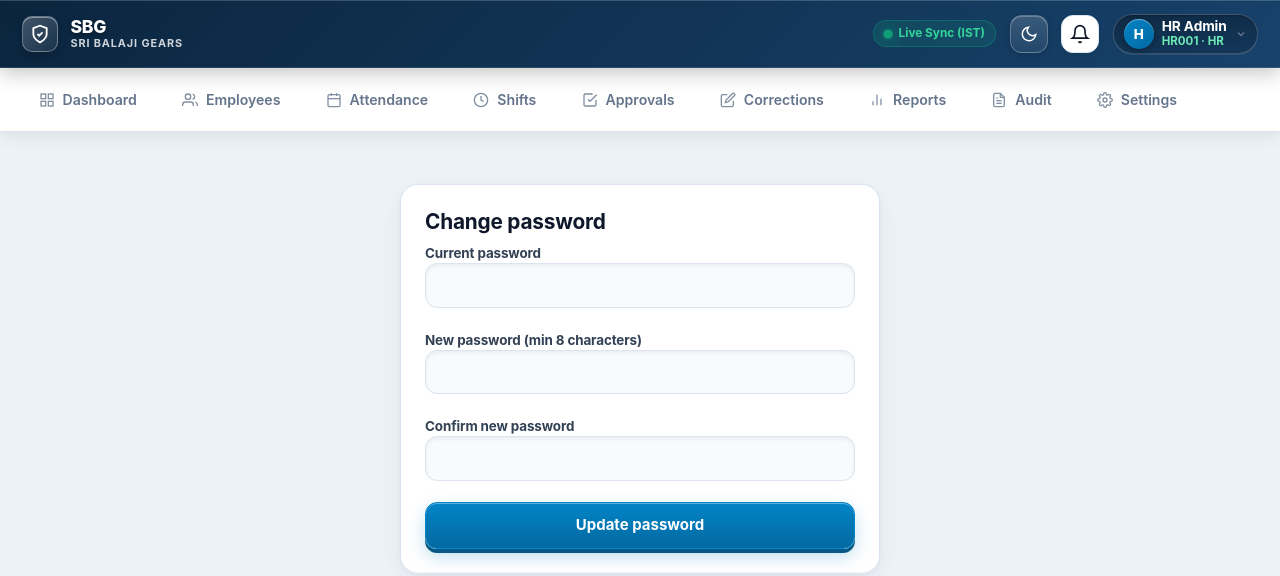
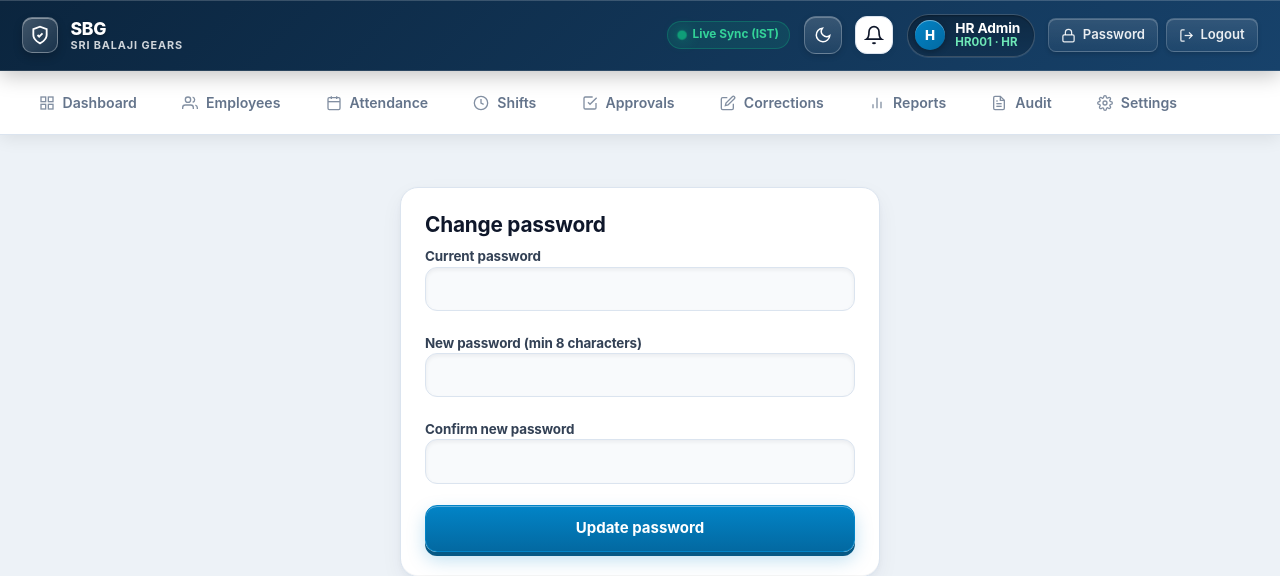
Before and after one commit to M-Damodharan/smart-attendance, a Flask app: page /change-password in a window 1280 px wide. Shown: the top 576 px of the page. Run offline with Flask 3, Linux system fonts and the light colour scheme; the visitor is signed in with stand-in values (Sample User, id 1); data comes from the database, SQL or seed files in the repository; data that the repository does not hold is empty.

Commit message:
Remove profile dropdown popup and Switch Account option for HR and users; restore clean direct logout and password links in topbar

```diff
--- a/app/templates/base.html
+++ b/app/templates/base.html
@@ -83,8 +83,8 @@
       </div>
     </div>
 
-    <!-- Profile Avatar Trigger -->
-    <div class="user-chip profile-trigger" id="profile-menu-trigger" onclick="toggleProfileMenu(event)" title="Profile & Account Settings" tabindex="0" role="button" aria-haspopup="true">
+    <!-- User Chip & Direct Action Links -->
+    <div class="user-chip">
       <span class="user-avatar" title="{{ g.user['name'] }}">{{ g.user['name'][:1]|upper }}</span>
       <div class="user-info">
         <span class="user-name">{{ g.user['name'] }}</span>
@@ -92,44 +92,23 @@
           {{ g.user['emp_code'] }} · {{ 'HR' if g.user['role']=='hr' else (g.user['category_name'] or 'Staff') }}
         </span>
       </div>
-      <svg class="profile-caret" width="12" height="12" viewBox="0 0 24 24" fill="none" stroke="currentColor" stroke-width="2.5"><polyline points="6 9 12 15 18 9"/></svg>
     </div>
 
-    <!-- Profile Dropdown Menu -->
-    <div class="profile-dropdown-menu" id="profile-dropdown-menu" style="display:none">
-      <div class="profile-menu-header">
-        <div class="profile-avatar-lg">{{ g.user['name'][:1]|upper }}</div>
-        <div class="profile-header-info">
-          <strong class="profile-header-name">{{ g.user['name'] }}</strong>
-          <span class="profile-header-code">ID: <code>{{ g.user['emp_code'] }}</code></span>
-          <span class="profile-header-role badge {% if g.user['role']=='hr' %}b-approved{% else %}b-pending{% endif %}">
-            {{ 'HR Administrator' if g.user['role']=='hr' else (g.user['category_name'] or 'Standard Employee') }}
-          </span>
-          <span class="profile-header-email muted small">{{ g.user['email'] or 'No email registered' }}</span>
-        </div>
-      </div>
+    {% if session.get('original_hr_id') and g.user['role'] != 'hr' %}
+    <button type="button" class="btn sm primary" onclick="switchToAccount({{ session['original_hr_id'] }})" style="font-size:0.78rem;padding:4px 10px;">
+      ↩️ Return to HR
+    </button>
+    {% endif %}
 
-      {% if session.get('original_hr_id') and g.user['role'] != 'hr' %}
-      <div class="profile-menu-notice">
-        <span class="small" style="font-weight:700;display:block;margin-bottom:6px">👑 Working in Employee View</span>
-        <button type="button" class="btn sm primary block" onclick="switchToAccount({{ session['original_hr_id'] }})">
-          ↩️ Return to HR Dashboard
-        </button>
-      </div>
-      {% endif %}
-
-      <div class="profile-menu-actions">
-        <button type="button" class="profile-menu-item" onclick="openSwitchAccountModal()">
-          <svg width="16" height="16" viewBox="0 0 24 24" fill="none" stroke="currentColor" stroke-width="2"><path d="M16 3h5v5"/><path d="M4 20L21 3"/><path d="M21 16v5h-5"/><path d="M15 15l6 6"/><path d="M4 4l5 5"/></svg>
-          <span>Switch Account</span>
-          <span class="badge sm" style="margin-left:auto;font-size:0.68rem;padding:1px 6px">Multi-User</span>
-        </button>
-        <div class="profile-menu-divider"></div>
-        <a href="{{ url_for('auth.logout') }}" class="profile-menu-item danger">
-          <svg width="16" height="16" viewBox="0 0 24 24" fill="none" stroke="currentColor" stroke-width="2"><path d="M9 21H5a2 2 0 0 1-2-2V5a2 2 0 0 1 2-2h4"/><polyline points="16 17 21 12 16 7"/><line x1="21" y1="12" x2="9" y2="12"/></svg>
-          <span>Logout Session</span>
-        </a>
-      </div>
+    <div class="user-links">
+      <a href="{{ url_for('auth.change_password') }}" class="nav-action-link" title="Change password">
+        <svg width="15" height="15" viewBox="0 0 24 24" fill="none" stroke="currentColor" stroke-width="2"><rect x="3" y="11" width="18" height="11" rx="2" ry="2"/><path d="M7 11V7a5 5 0 0 1 10 0v4"/></svg>
+        <span>Password</span>
+      </a>
+      <a href="{{ url_for('auth.logout') }}" class="nav-action-link logout" title="Sign out">
+        <svg width="15" height="15" viewBox="0 0 24 24" fill="none" stroke="currentColor" stroke-width="2"><path d="M9 21H5a2 2 0 0 1-2-2V5a2 2 0 0 1 2-2h4"/><polyline points="16 17 21 12 16 7"/><line x1="21" y1="12" x2="9" y2="12"/></svg>
+        <span>Logout</span>
+      </a>
     </div>
   </div>
 </header>
@@ -302,27 +281,6 @@
   </div>
 </div>
 
-<!-- =========================================================================
-     Multi-Account Switcher Modal
-     ========================================================================= -->
-<!-- Switch Account Modal -->
-<div id="switch-account-modal" class="modal-backdrop" style="display:none;position:fixed;inset:0;background:rgba(0,0,0,0.65);z-index:99990;align-items:center;justify-content:center;padding:16px;backdrop-filter:blur(6px)">
-  <div class="card" style="max-width:540px;width:100%;max-height:85vh;overflow-y:auto;border-radius:18px;border:1px solid var(--border-default);padding:1.5rem;box-shadow:var(--shadow-pop)">
-    <div style="display:flex;justify-content:space-between;align-items:center;margin-bottom:1rem;border-bottom:1px solid var(--border-default);padding-bottom:0.75rem">
-      <div>
-        <h3 style="margin:0;font-size:1.15rem">🔄 Switch Account</h3>
-        <span class="muted small">Seamlessly switch into authorised workforce accounts</span>
-      </div>
-      <button type="button" class="btn sm" onclick="closeSwitchAccountModal()">&times;</button>
-    </div>
-
-    <input type="text" id="switch-account-search" placeholder="Search by employee name or code..." oninput="filterSwitchableAccounts()" style="width:100%;margin-bottom:1rem">
-
-    <div id="switchable-accounts-list" style="max-height:50vh;overflow-y:auto;display:flex;flex-direction:column;gap:8px">
-      <div class="muted small center" style="padding:1.5rem 0">Loading accounts...</div>
-    </div>
-  </div>
-</div>
 
 <footer class="app-footer">
   <div class="footer-wrap">
```
